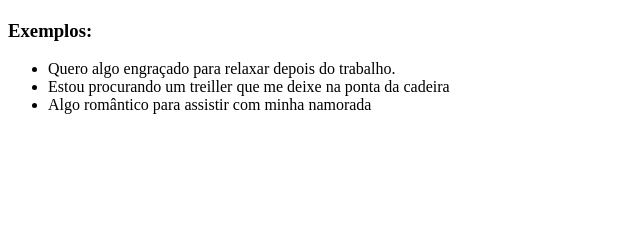
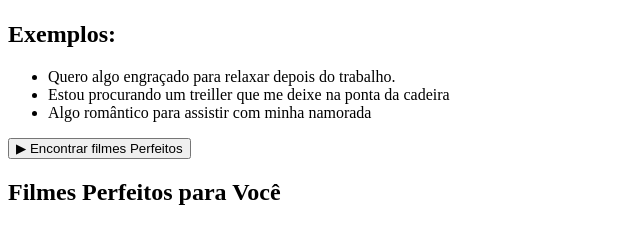
Before and after one commit to Allinny-Soares/botflix, a plain HTML site: page index.html in a window 1280 px wide. Shown: the part 658-884 px from the top of the page, without its empty margins (0-640 px from the left). Before the commit the page ends 800 px from the top, so only its background shows below. Drawn offline with Linux system fonts and the light colour scheme.

Commit message:
adcionado play-icon no button

```diff
--- a/index.html
+++ b/index.html
@@ -19,7 +19,7 @@
 
                         </textarea>
                         <div class="examples">
-                            <h3 class="examples-title">Exemplos:</h3>
+                            <h2 class="examples-title">Exemplos:</h2>
                             <ul class="examples-list">
                                 <li>Quero algo engraçado para relaxar depois do trabalho.
                                 </li>
@@ -28,10 +28,20 @@
                             </ul>
                         </div>
 
+                        <button id="search-button" class="search-button">
+                            <span class="play-icon">&#9654</span>
+                            Encontrar filmes Perfeitos
+                        </button>
                     </div>
                 </div>
 
             </section>
+            <div id="results">
+                <h2>Filmes Perfeitos para Você</h2>
+                <div id="movie" class="movie">
+
+                </div>
+            </div>
         </div>
     </main>
 </body>
```
